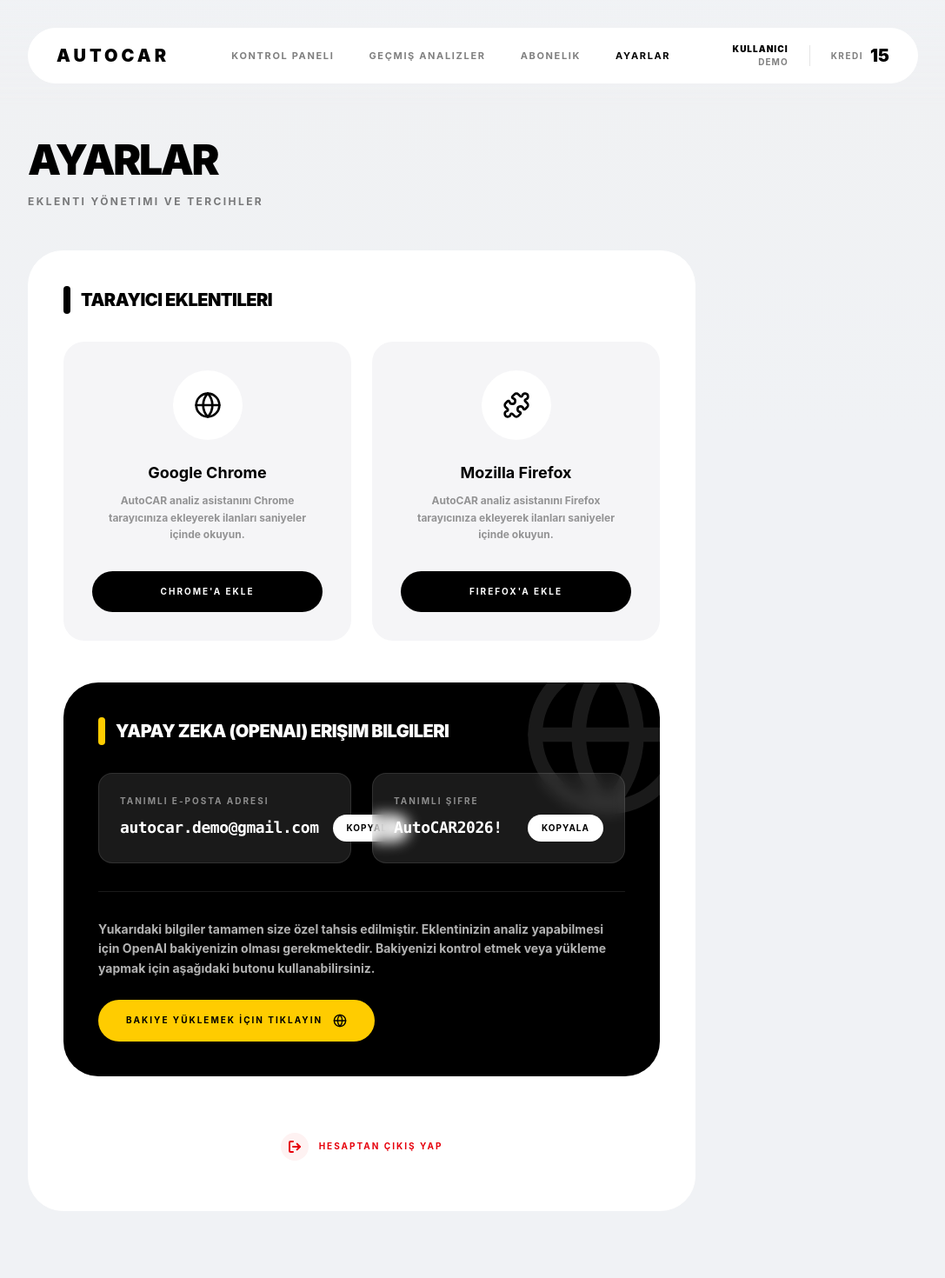
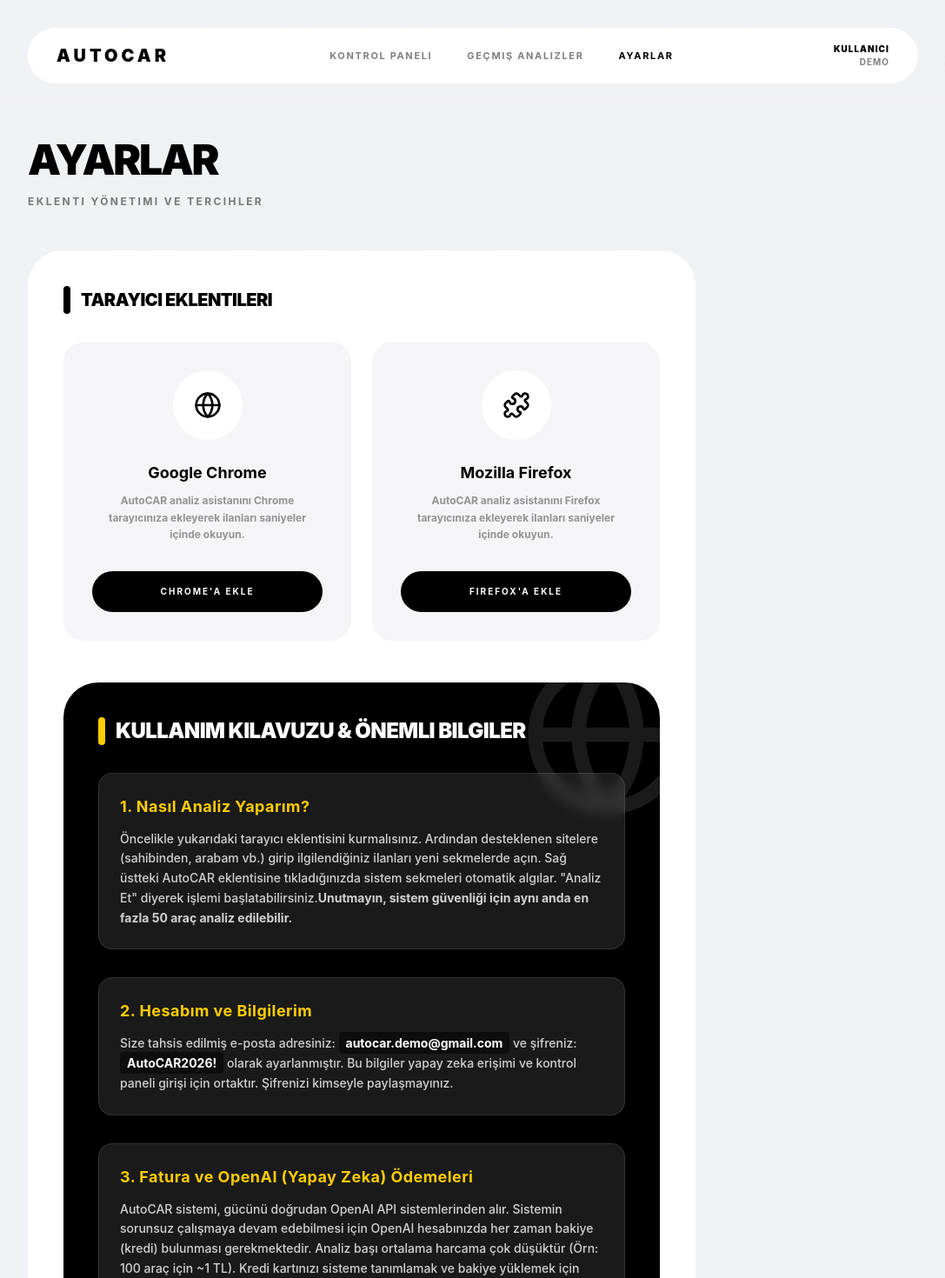
Before and after one commit to xyz123-xxyyzz/AutoCAR, a React (Vite) app: page /ayarlar in a window 1280 px wide. Shown: the top 1470 px of the page at 87% size, without its empty margins (96-1183 px from the left). Built offline with nearby package versions, Linux system fonts and the light colour scheme.

Commit message:
feat: Add 50-car hard limit in extension and transform Web UI to B2B architecture (removing free trials and subscription pages)

```diff
--- a/browser-extension/background.js
+++ b/browser-extension/background.js
@@ -466,6 +466,18 @@ chrome.runtime.onMessage.addListener((request, sender, sendResponse) => {
 
   if (request.action === 'start_analysis') {
     chrome.storage.local.set({ autocar_running: false });
+    if (trackedTabs.length > 50) {
+      updateState({
+        isAnalyzing: true,
+        aiError: true,
+        analysisProgress: 100,
+        aiStatusText: "Maksimum sınır aşıldı! Lütfen aynı anda en fazla 50 araba seçin.",
+        finalReport: null
+      });
+      sendResponse({ success: false, error: "Limit aşıldı" });
+      return true;
+    }
+
     updateState({
       isAnalyzing: true,
       aiError: false,
--- a/src/layouts/DashboardLayout.jsx
+++ b/src/layouts/DashboardLayout.jsx
@@ -59,14 +59,7 @@ export default function DashboardLayout({ children, subscriptionType, userName,
             </Link>
           )}
 
-          <Link
-            to="/abonelik"
-            className={`text-[11px] font-bold tracking-[0.15em] uppercase transition-opacity ${
-              location.pathname === '/abonelik' ? 'text-black' : 'text-black/50 hover:text-black'
-            }`}
-          >
-            Abonelik
-          </Link>
+
           <Link
             to="/ayarlar"
             className={`text-[11px] font-bold tracking-[0.15em] uppercase transition-opacity ${
@@ -77,16 +70,10 @@ export default function DashboardLayout({ children, subscriptionType, userName,
           </Link>
         </div>
 
-        {/* Right: Credits & User */}
         <div className="flex items-center gap-6">
           <div className="flex flex-col items-end">
             <span className={getSubColor()}>{subscriptionType}</span>
             <span className="text-[10px] text-black/50 font-bold uppercase tracking-widest">{userName}</span>
-          </div>
-          <div className="w-[1px] h-6 bg-black/10"></div>
-          <div className="flex items-center gap-2">
-            <span className="text-[10px] font-bold tracking-[0.15em] uppercase text-black/50">Kredi</span>
-            <span className="font-display font-black text-xl leading-none">{credits}</span>
           </div>
         </div>
 
--- a/src/pages/Ayarlar.jsx
+++ b/src/pages/Ayarlar.jsx
@@ -102,56 +102,51 @@ export default function Ayarlar() {
           </div>
         </div>
 
-        {/* VIP Kullanıcı OpenAI Bilgileri */}
+        {/* Kullanım Kılavuzu & Bilgilendirme (PDF Formatında) */}
         <div className="mt-12 bg-black rounded-[2.5rem] p-10 shadow-embossed text-white relative overflow-hidden">
           <div className="absolute -top-10 -right-10 opacity-10">
             <Globe size={200} />
           </div>
-          <h2 className="text-xl font-display font-black tracking-tight mb-8 uppercase flex items-center gap-3 relative z-10">
+          <h2 className="text-2xl font-display font-black tracking-tight mb-8 uppercase flex items-center gap-3 relative z-10">
             <div className="w-2 h-8 bg-[#FFCC00] rounded-full"></div>
-            Yapay Zeka (OpenAI) Erişim Bilgileri
+            Kullanım Kılavuzu & Önemli Bilgiler
           </h2>
 
-          <div className="grid grid-cols-1 md:grid-cols-2 gap-6 relative z-10">
+          <div className="relative z-10 space-y-8">
             <div className="bg-white/10 rounded-2xl p-6 backdrop-blur-sm border border-white/10">
-              <div className="text-[10px] font-bold tracking-[0.2em] text-white/50 uppercase mb-2">Tanımlı E-Posta Adresi</div>
-              <div className="flex items-center justify-between gap-4">
-                <div className="font-mono text-lg font-bold tracking-tight">autocar.demo@gmail.com</div>
-                <button
-                  onClick={() => { navigator.clipboard.writeText('autocar.demo@gmail.com'); showToast('success', 'E-Posta kopyalandı!'); }}
-                  className="px-4 py-2 bg-white text-black text-[10px] font-bold tracking-widest uppercase rounded-full hover:bg-[#FFCC00] transition-colors"
-                >
-                  Kopyala
-                </button>
-              </div>
+              <h3 className="text-[#FFCC00] font-bold text-lg mb-3 tracking-wide">1. Nasıl Analiz Yaparım?</h3>
+              <p className="text-sm text-white/80 leading-relaxed font-medium">
+                Öncelikle yukarıdaki tarayıcı eklentisini kurmalısınız. Ardından desteklenen sitelere (sahibinden, arabam vb.) girip ilgilendiğiniz ilanları yeni sekmelerde açın.
+                Sağ üstteki AutoCAR eklentisine tıkladığınızda sistem sekmeleri otomatik algılar. "Analiz Et" diyerek işlemi başlatabilirsiniz.
+                <strong>Unutmayın, sistem güvenliği için aynı anda en fazla 50 araç analiz edilebilir.</strong>
+              </p>
             </div>
 
             <div className="bg-white/10 rounded-2xl p-6 backdrop-blur-sm border border-white/10">
-              <div className="text-[10px] font-bold tracking-[0.2em] text-white/50 uppercase mb-2">Tanımlı Şifre</div>
-              <div className="flex items-center justify-between gap-4">
-                <div className="font-mono text-lg font-bold tracking-tight">AutoCAR2026!</div>
-                <button
-                  onClick={() => { navigator.clipboard.writeText('AutoCAR2026!'); showToast('success', 'Şifre kopyalandı!'); }}
-                  className="px-4 py-2 bg-white text-black text-[10px] font-bold tracking-widest uppercase rounded-full hover:bg-[#FFCC00] transition-colors"
-                >
-                  Kopyala
-                </button>
-              </div>
-            </div>
+              <h3 className="text-[#FFCC00] font-bold text-lg mb-3 tracking-wide">2. Hesabım ve Bilgilerim</h3>
+              <p className="text-sm text-white/80 leading-relaxed font-medium">
+                Size tahsis edilmiş e-posta adresiniz: <strong className="text-white bg-black/50 px-2 py-1 rounded">autocar.demo@gmail.com</strong> ve
+                şifreniz: <strong className="text-white bg-black/50 px-2 py-1 rounded">AutoCAR2026!</strong> olarak ayarlanmıştır. Bu bilgiler yapay zeka
+                erişimi ve kontrol paneli girişi için ortaktır. Şifrenizi kimseyle paylaşmayınız.
+              </p>
             </div>
 
-          <div className="mt-8 pt-8 border-t border-white/10 relative z-10">
-            <p className="text-sm font-bold text-white/70 leading-relaxed mb-6">
-              Yukarıdaki bilgiler tamamen size özel tahsis edilmiştir. Eklentinizin analiz yapabilmesi için OpenAI bakiyenizin olması gerekmektedir. Bakiyenizi kontrol etmek veya yükleme yapmak için aşağıdaki butonu kullanabilirsiniz.
+            <div className="bg-white/10 rounded-2xl p-6 backdrop-blur-sm border border-white/10">
+              <h3 className="text-[#FFCC00] font-bold text-lg mb-3 tracking-wide">3. Fatura ve OpenAI (Yapay Zeka) Ödemeleri</h3>
+              <p className="text-sm text-white/80 leading-relaxed font-medium mb-4">
+                AutoCAR sistemi, gücünü doğrudan OpenAI API sistemlerinden alır. Sistemin sorunsuz çalışmaya devam edebilmesi için OpenAI hesabınızda
+                her zaman bakiye (kredi) bulunması gerekmektedir. Analiz başı ortalama harcama çok düşüktür (Örn: 100 araç için ~1 TL).
+                Kredi kartınızı sisteme tanımlamak ve bakiye yüklemek için aşağıdaki OpenAI faturalandırma paneline gitmelisiniz.
               </p>
               <a
                 href="https://platform.openai.com/account/billing"
                 target="_blank"
                 rel="noopener noreferrer"
-              className="inline-flex items-center gap-3 px-8 py-4 bg-[#FFCC00] text-black font-bold tracking-[0.2em] text-[10px] uppercase rounded-full hover:scale-105 transition-transform"
+                className="inline-flex items-center gap-3 px-6 py-3 bg-[#FFCC00] text-black font-bold tracking-[0.2em] text-[10px] uppercase rounded-full hover:scale-105 transition-transform"
               >
-              Bakiye Yüklemek İçin Tıklayın <Globe size={16} />
+                OpenAI Bakiye Yükleme Sayfasına Git <Globe size={16} />
               </a>
+            </div>
           </div>
         </div>
 
--- a/src/pages/LandingPage.jsx
+++ b/src/pages/LandingPage.jsx
@@ -43,7 +43,7 @@ export default function LandingPage() {
         </p>
 
         <Link to="/login" className="group px-12 py-6 bg-white border border-white rounded-full flex items-center gap-6 shadow-embossed hover:shadow-embossed-hover transition-all duration-500 hover:-translate-y-2">
-          <span className="text-xs font-bold tracking-[0.2em] uppercase text-black">Hemen Başla (Ücretsiz)</span>
+          <span className="text-xs font-bold tracking-[0.2em] uppercase text-black">Müşteri Girişi Yap</span>
           <div className="w-10 h-10 bg-[#F5F5F7] shadow-inner-embossed rounded-full flex items-center justify-center group-hover:bg-black group-hover:text-white transition-colors">
             <ArrowRight size={18} strokeWidth={2} />
           </div>
@@ -99,9 +99,9 @@ export default function LandingPage() {
               <div className="w-20 h-20 bg-white rounded-full flex items-center justify-center mb-8 shadow-embossed group-hover:bg-[#333] transition-colors duration-500">
                 <Shield size={32} className="text-black group-hover:text-red-400 transition-colors" />
               </div>
-              <h3 className="text-2xl font-display font-black tracking-tight mb-4">Gizli Kusur Tespiti</h3>
+              <h3 className="text-2xl font-display font-black tracking-tight mb-4">Veriye Dayalı Rasyonalite</h3>
               <p className="text-sm font-bold opacity-60 leading-relaxed">
-                İlan açıklamalarındaki kelime oyunlarını, tramer ile hasar boya durumundaki uyumsuzlukları yakalar. "Lokal boya" deyip 50.000 TL tramer girilmişse sizi anında uyarır.
+                İlan açıklamalarındaki kelime oyunlarına takılmaz. Büyük veriyi okur, şeffaf skorlamalar yapar ve sadece finansal olarak en kârlı/uygun araca yatırım yapmanızı sağlar.
               </p>
             </div>
           </div>
@@ -167,7 +167,7 @@ export default function LandingPage() {
           <div className="text-center mb-20">
             <h2 className="text-4xl md:text-5xl font-display font-black tracking-tighter mb-6">Mükemmel Analiz Çıktıları</h2>
             <p className="text-lg font-bold text-black/50 max-w-2xl mx-auto">
-              Sistem size sadece düz metin vermez. Teknik verileri görselleştirir, araçların ön, iç ve arka resimlerini yan yana dizecek kadar akıllıdır.
+              Yapay Zeka raporları size düz metin okutmaz. Finansal özetleri görselleştirir ve fiyatı gerçekten uygun olanı podyuma çıkarır.
             </p>
           </div>
 
@@ -209,22 +209,22 @@ export default function LandingPage() {
                 </div>
                 <div className="text-[10px] font-bold tracking-widest text-black/30">ÖRNEK TESPİT</div>
               </div>
-              <h3 className="text-2xl font-display font-black tracking-tight mb-4">Tramer Uyuşmazlığı Tespitleri</h3>
+              <h3 className="text-2xl font-display font-black tracking-tight mb-4">Büyük Veri ile Şeffaflık</h3>
               <p className="text-sm font-bold text-black/60 mb-8 leading-relaxed">
-                İlanda "Sadece çizik boyası var" yazan ama 50.000 TL trameri olan araçları saniyeler içinde deşifre eder. Paranız cebinizde kalır.
+                Araçların fiyatı ve teknik özelliklerinden yola çıkarak satılma hızını matematiksel formüllere döker ve sizi riskli ilanlardan uzak tutar.
               </p>
 
               <div className="bg-[#F5F5F7] p-6 rounded-2xl border-l-4 border-red-500 relative overflow-hidden">
                 <div className="absolute right-0 top-0 opacity-5 p-4"><AlertCircle size={64}/></div>
                 <div className="text-[10px] font-bold tracking-widest text-red-500 uppercase mb-2">Yapay Zeka Uyarısı</div>
-                <div className="text-sm font-bold text-black/80">Lokal boya için girilen tramer çok yüksek. Muhtemel ön panel veya far değişimi mevcut.</div>
+                <div className="text-sm font-bold text-black/80">Bu aracın donanım paketindeki eksiklikler sebebiyle piyasada satılma hızı ortalamanın altındadır.</div>
               </div>
             </div>
           </div>
 
           <div className="mt-16 flex justify-center">
             <Link to="/login" className="px-10 py-5 bg-black text-white text-xs font-bold tracking-[0.2em] uppercase rounded-full hover:bg-black/80 transition-all duration-300 shadow-2xl hover:scale-105 flex items-center gap-4">
-              <MousePointerClick size={16} /> Ücretsiz Denemeye Başla
+              <MousePointerClick size={16} /> Kullanıcı Paneline Git
             </Link>
           </div>
 
```
Lines whose indentation alone changed are shown as unchanged.
